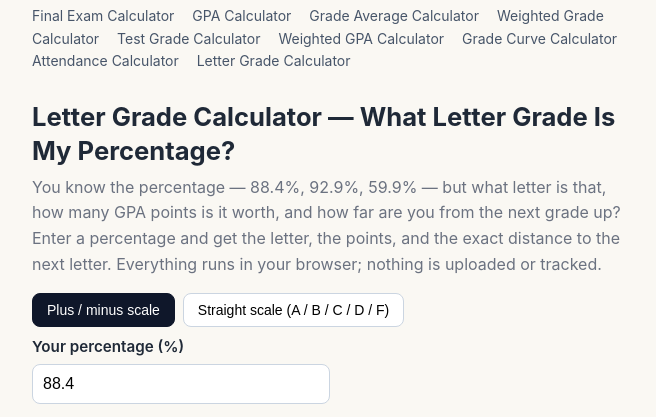
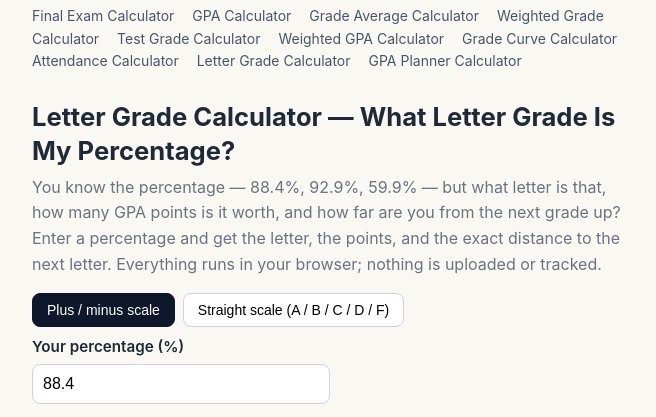
Before and after one commit to mimito-6/gradelab, a plain HTML site: page letter-grade/index.html in a window 1280 px wide. Shown: the part 91-508 px from the top of the page, without its empty margins (304-960 px from the left). Drawn offline with Linux system fonts and the light colour scheme.

Commit message:
deploy letter-grade/index.html

```diff
--- a/letter-grade/index.html
+++ b/letter-grade/index.html
@@ -95,6 +95,7 @@
     <a href="../grade-curve">Grade Curve Calculator</a>
     <a href="../attendance">Attendance Calculator</a>
     <a href="./" aria-current="page">Letter Grade Calculator</a>
+    <a href="../gpa-planner">GPA Planner Calculator</a>
   </nav>
 </header>
 
@@ -174,7 +175,7 @@
 </main>
 
 <footer class="site-footer">
-  <p>GradeLab — a free study tool. Math is done locally in your browser; nothing is sent anywhere. <a href="../">Final exam calculator</a> · <a href="../gpa-calculator">GPA calculator</a> · <a href="../grade-average">Grade average calculator</a> · <a href="../weighted-grade">Weighted grade calculator</a> · <a href="../test-grade">Test grade calculator</a> · <a href="../weighted-gpa">Weighted GPA calculator</a> · <a href="../grade-curve">Grade curve calculator</a> · <a href="../attendance">Attendance calculator</a></p>
+  <p>GradeLab — a free study tool. Math is done locally in your browser; nothing is sent anywhere. <a href="../">Final exam calculator</a> · <a href="../gpa-calculator">GPA calculator</a> · <a href="../grade-average">Grade average calculator</a> · <a href="../weighted-grade">Weighted grade calculator</a> · <a href="../test-grade">Test grade calculator</a> · <a href="../weighted-gpa">Weighted GPA calculator</a> · <a href="../grade-curve">Grade curve calculator</a> · <a href="../attendance">Attendance calculator</a> · <a href="../gpa-planner">GPA planner calculator</a></p>
 </footer>
 
 <script src="../lettergrade.js"></script>
```
